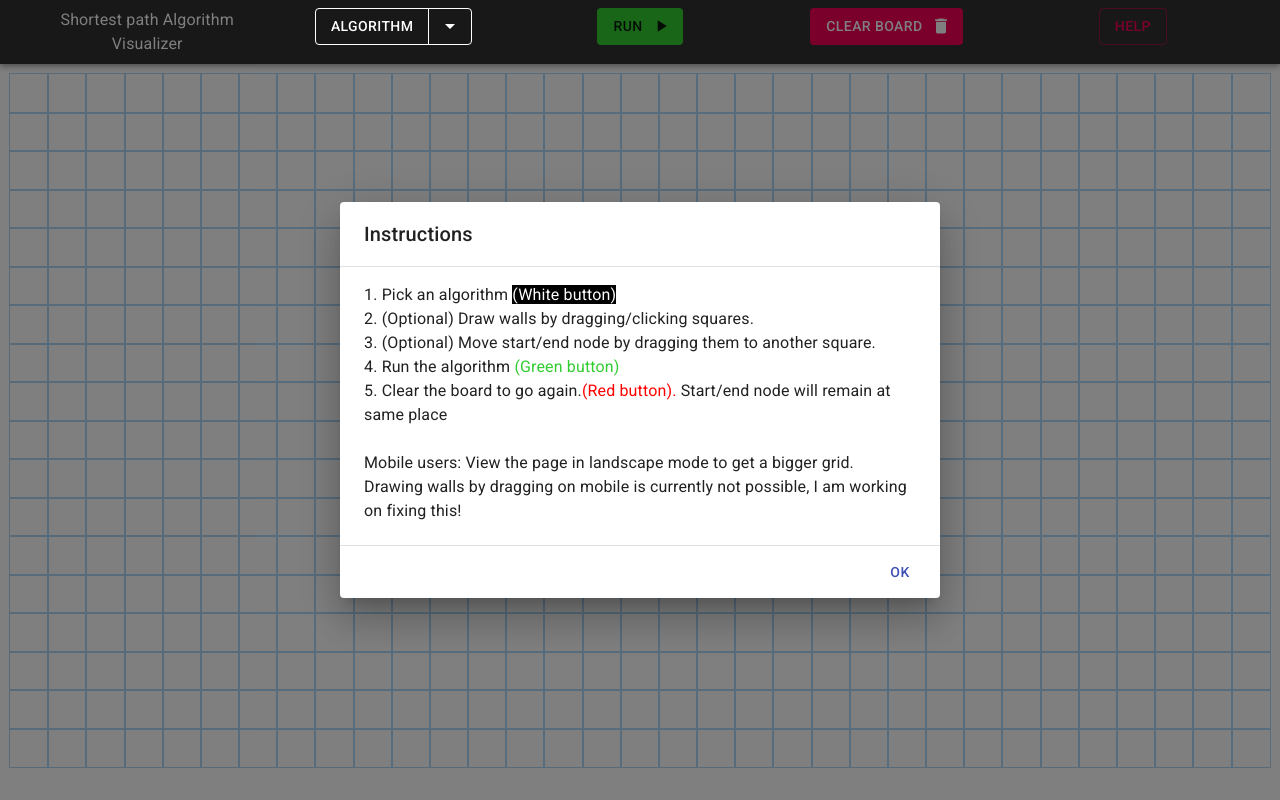
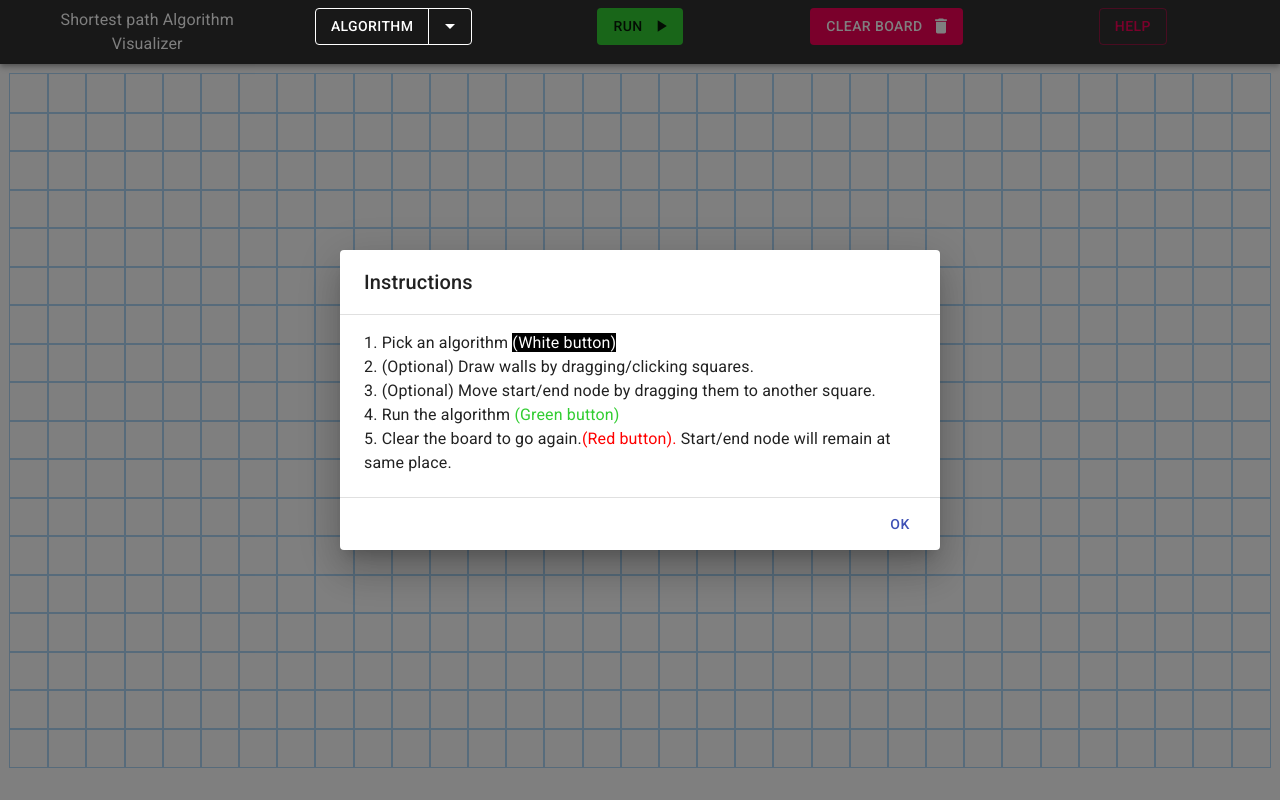
Before and after one commit to NikolaiDokken/Algorithm-Visualizer, a React (Create React App) app: page / in a window 1280 px wide. Both pictures are taken after a click on the button "HELP". Built offline with nearby package versions, Linux system fonts and the light colour scheme.

Commit message:
Removed part of help dialog

```diff
--- a/src/Components/Navbar/Navbar.jsx
+++ b/src/Components/Navbar/Navbar.jsx
@@ -162,14 +162,7 @@ export default function Navbar(props) {
                       <font color="limegreen">(Green button)</font>
                       <br /> 5. Clear the board to go again.
                       <font color="red">(Red button).</font> Start/end node will
-                      remain at same place
-                      <br />
-                      <br />
-                      Mobile users: View the page in landscape mode to get a
-                      bigger grid.
-                      <br />
-                      Drawing walls by dragging on mobile is currently not
-                      possible, I am working on fixing this!
+                      remain at same place.
                     </Typography>
                   </DialogContent>
                   <DialogActions>
```
